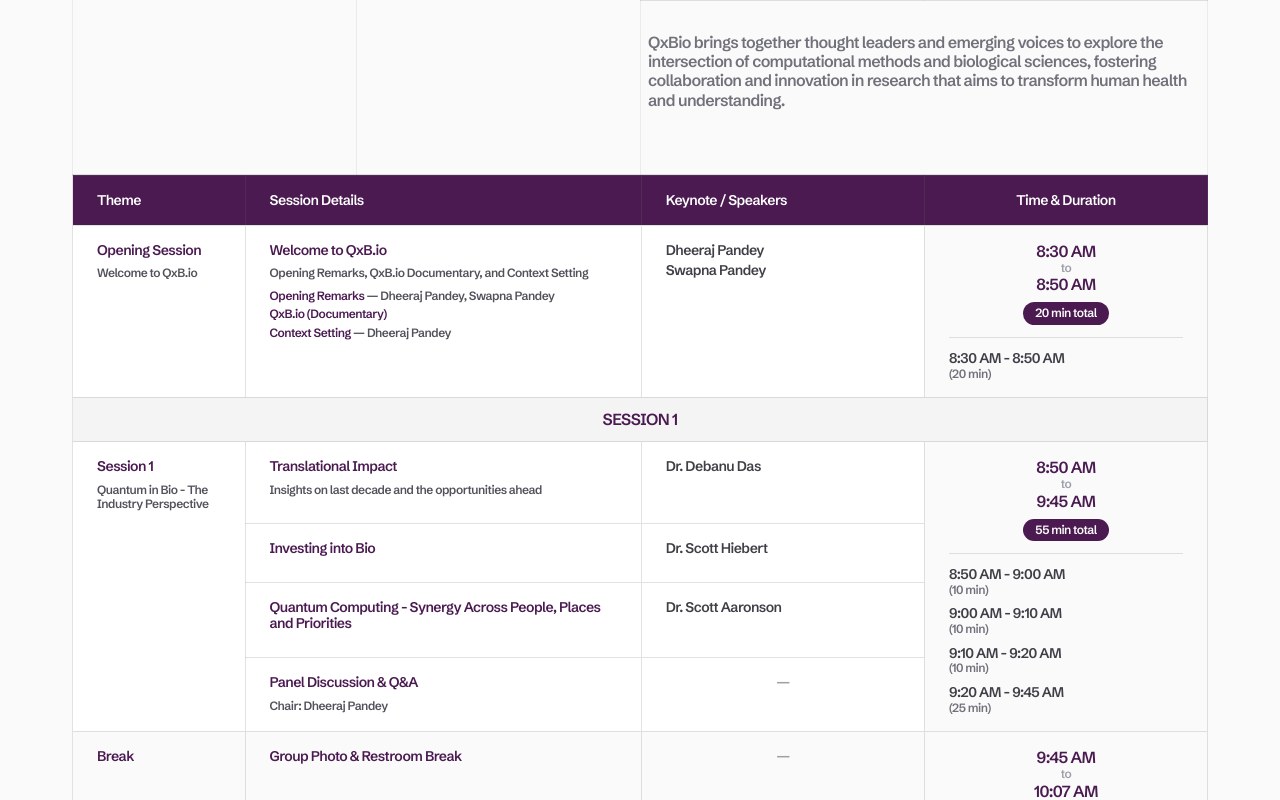
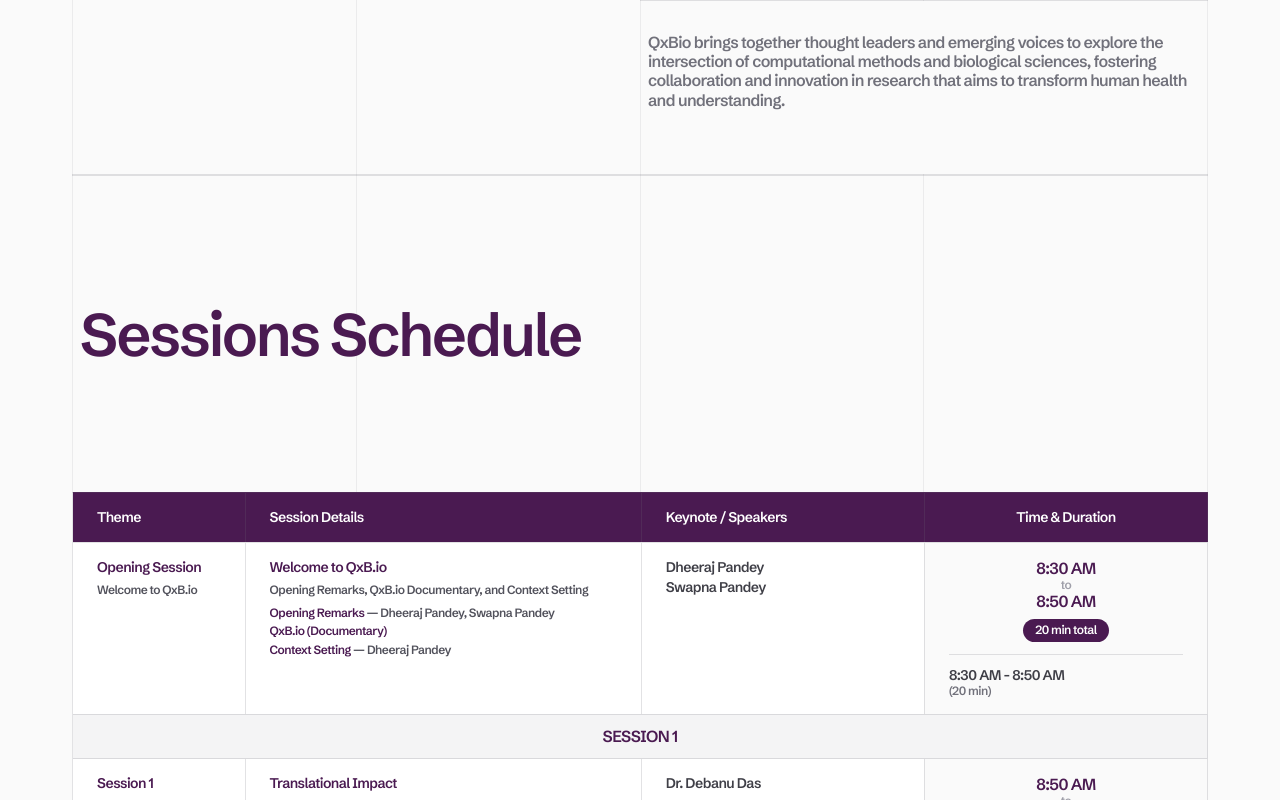
Before and after one commit to param-hansa-tech/php---www-old, a Next.js app: page /qxbio in a window 1280 px wide. Shown: the part 1713-2513 px from the top of the page. Built offline with nearby package versions, Linux system fonts and the light colour scheme.

Commit message:
updated: links

```diff
--- a/src/app/about/page.tsx
+++ b/src/app/about/page.tsx
@@ -5,6 +5,7 @@
 // import { ProgressiveBlur } from "@/components/motion-primitives/progressive-blur";
 import { HeroV1 } from "@/components/sections/hero/pages";
 import Image from "next/image";
+import Link from "next/link";
 
 export default function AboutPage() {
   return (
@@ -135,34 +136,34 @@
               name="Dheeraj & Swapna Pandey"
               role="Founders" />
         </div> */}
-          <div className="flex flex-col">
+          <Link href="https://www.linkedin.com/in/dpandey/" target="_blank" className="flex flex-col">
             <ProgressiveBlurBasic
               imgSrc="/about-ds-03.png"
               name="Dheeraj & Swapna Pandey"
               role="Founders"
             />
-          </div>
-          <div className="flex flex-col">
+          </Link>
+          <Link href="https://www.linkedin.com/in/amit-kumar-cfa-484593/" target="_blank" className="flex flex-col">
             <ProgressiveBlurBasic
               imgSrc="/about-amit-02.png"
               name="Amit Kumar"
               role="Co-Founder"
             />
-          </div>
-          <div className="flex flex-col">
+          </Link>
+          <Link href="https://www.linkedin.com/in/rakesh-kumar-55697113/" target="_blank" className="flex flex-col">
             <ProgressiveBlurBasic
               imgSrc="/about-rakesh-02.png"
               name="Rakesh Kumar"
               role="Director"
             />
-          </div>
-          <div className="flex flex-col">
+          </Link>
+          <Link href="https://www.linkedin.com/in/adarshdas/" target="_blank" className="flex flex-col">
             <ProgressiveBlurBasic
               imgSrc="/about-adarsh-02.png"
               name="Adarsh Das"
               role="Director"
             />
-          </div>
+          </Link>
         </div>
       </Section>
     </Page>
--- a/src/app/page.tsx
+++ b/src/app/page.tsx
@@ -22,7 +22,7 @@
               QxBio <ArrowRight className="h-8 mr-4" />
             </>
           ),
-          href: "https://lu.ma/b6ofjbxb",
+          href: "/qxbio",
         }}
         secondaryCTA={{
           label: (
--- a/src/app/qxbio/page.tsx
+++ b/src/app/qxbio/page.tsx
@@ -43,7 +43,7 @@
               Sessions <ArrowRight className="h-8 mr-4" />
             </>
           ),
-          href: "https://lu.ma/b6ofjbxb",
+          href: "#sessions-schedule",
         }}
       />
 
@@ -69,9 +69,6 @@
             and pioneers in computational biology and quantitative sciences.
           </Text>
         </div>
-      </Section>
-
-      <Section>
         <div className="grid grid-cols-4 text-[#4A1A51] border-b border-b-zinc-500/20">
           <div className="col-start-1 col-span-4 md:col-start-3 md:col-span-2 border-t border-t-zinc-500/20 px-2">
             <Text
@@ -89,6 +86,16 @@
       </Section>
 
       <Section>
+      <div className="pt-32 text-dark border-t border-t-zinc-500/20">
+      <Text
+            as="h3"
+            scale="h3"
+            id="sessions-schedule"
+            className="col-start-1 col-span-4 px-2 pb-20 md:pb-24 lg:pb-28 xl:pb-32"
+          >
+            Sessions Schedule
+          </Text>
+          </div>
 
         <div className="pb-32 overflow-x-auto">
           <div className="min-w-[1000px]">
```
